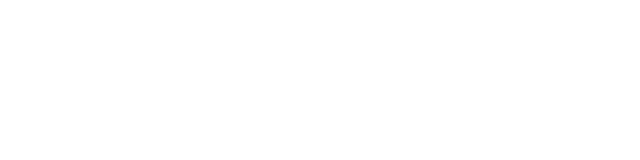
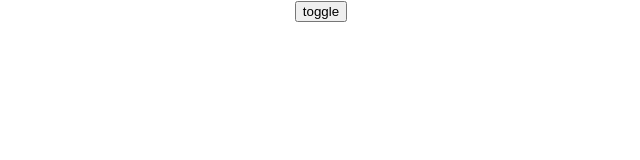
Before and after one commit to opxyc/js.react.l.hooks, a React (Create React App) app: page / in a window 1280 px wide. Shown: the top 160 px of the page, without its empty margins (319-959 px from the left). Built offline with nearby package versions, Linux system fonts and the light colour scheme.

Commit message:
useEffect - with clearn up

```diff
--- a/src/App.js
+++ b/src/App.js
@@ -8,12 +8,13 @@
 // import ClassCounterOne from './components/useEffect/ClassCounterOne'
 // import HookCounterOne from './components/useEffect/HookCounterOne'
 // import HookCounterTwo from './components/useEffect/HookCounterTwo'
-import HookMouse from './components/useEffect/HookMouse'
+// import HookMouse from './components/useEffect/HookMouse'
+import WithCleanUp from './components/useEffect/WithCleanUp'
 
 function App() {
   return (
     <div className="App">
-      <HookMouse />
+      <WithCleanUp />
     </div>
   );
 }
--- a/src/components/useEffect/HookMouse.js
+++ b/src/components/useEffect/HookMouse.js
@@ -13,13 +13,20 @@
     useEffect(()=>{
         console.log("useEffect called")
         window.addEventListener("mousemove", logMousePosition)
+
+        // clean up..
+        // when component is unmounted..
+        return () => {
+           console.log("component unmounting code")
+           window.removeEventListener("mousemove", logMousePosition)
+        }
     },[])
     // useEffect runs after every render (state change) if dependany array is not mentioned
     // if deps === [], it will execute only on component mount
 
     return (
         <div>
-
+            X : {x} Y : {y}
         </div>
     )
 }
--- /dev/null
+++ b/src/components/useEffect/WithCleanUp.js
@@ -0,0 +1,15 @@
+import React, {useState, useEffect} from 'react'
+import HookMouse from './HookMouse'
+
+function WithCleanUp() {
+    const [display, setDisplay] = useState(false)
+    return (
+        <div>
+            <button onClick={()=>setDisplay(prev => !prev)}>toggle</button>
+            { display && <HookMouse /> }
+            {/* check HookMouse component to see how cleanup at unmount is done */}
+        </div>
+    )
+}
+
+export default WithCleanUp
```
